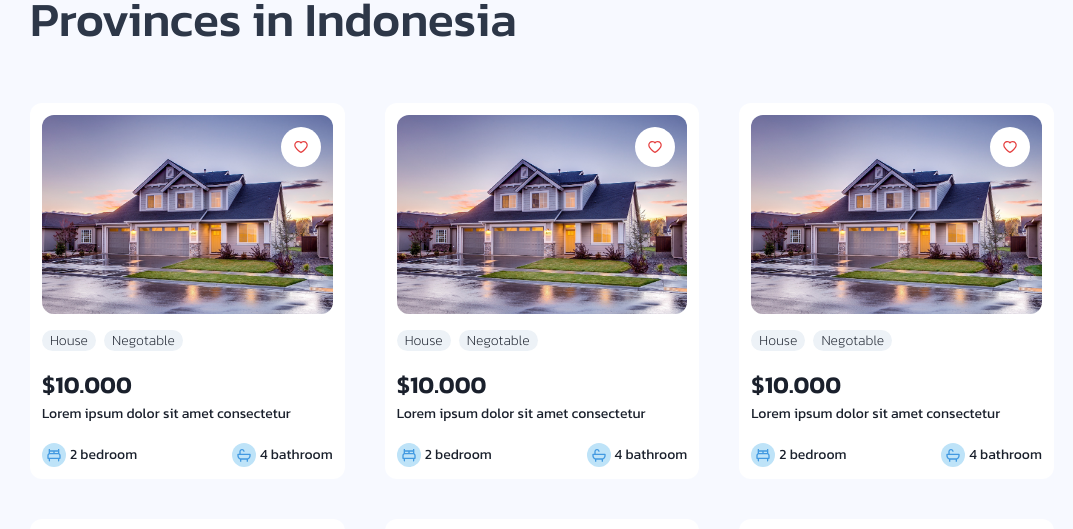
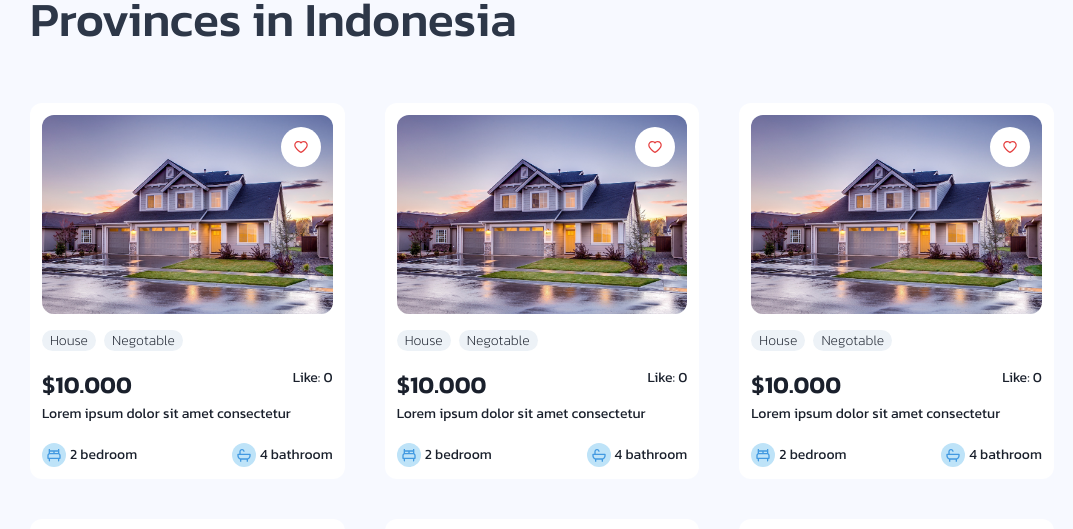
Before and after one commit to ijlalWindhi/ASC-Real-Estate, a React (Vite) app: page / in a window 1280 px wide. Shown: the part 1719-2248 px from the top of the page, without its empty margins (98-1171 px from the left). Built offline with nearby package versions, Linux system fonts and the light colour scheme; no server answers.

Commit message:
like property

```diff
--- a/src/pages/landing page/property/fragments/Card.tsx
+++ b/src/pages/landing page/property/fragments/Card.tsx
@@ -30,31 +30,29 @@ export default function Card({
     const bgTag = useColorModeValue("gray.100", "gray.700");
     const color = useColorModeValue("gray.800", "white");
 
+    const getLike = localStorage.getItem("like");
     const [like, setLike] = React.useState(false);
-    // const [likeValue, setLikeValue] = React.useState(0);
-
-    const handleLike = () => {
+    const [likeCount, setLikeCount] = React.useState(0);
+    const likeHandler = () => {
         setLike(!like);
-        // if (like) {
-        //     setLikeValue(likeValue - 1);
-        // }
-        // if (!like) {
-        //     setLikeValue(likeValue + 1);
-        // }
+        if (like) {
+            setLikeCount(likeCount - 1);
+        } else {
+            setLikeCount(likeCount + 1);
+        }
     };
 
-    // useEffect(() => {
-    //     localStorage.setItem("like", likeValue.toString());
-    //     console.log(localStorage.getItem("like"));
-    //     const localLike = localStorage.getItem("like");
-    //     if (localLike) {
-    //         setLikeValue(parseInt(localLike));
-    //     } else {
-    //         setLikeValue(0);
-    //     }
-    // }, [likeValue, like]);
+    useEffect(() => {
+        if (getLike) {
+            setLikeCount(JSON.parse(getLike));
+        }
+    }, []);
+
+    useEffect(() => {
+        localStorage.setItem("like", JSON.stringify(likeCount));
+    }, [likeCount]);
+
     return (
-        <Link to={`/detail-property/${id}`}>
         <Box
             maxW={"100%"}
             px={3}
@@ -89,9 +87,10 @@ export default function Card({
                     color={"red.500"}
                     rounded={"full"}
                     icon={<Icon as={like ? AiFillHeart : AiOutlineHeart} />}
-                        onClick={handleLike}
+                    onClick={likeHandler}
                 />
             </Box>
+            <Link to={`/detail-property/${id}`}>
                 <Flex my={4}>
                     {button.map((item, index) => {
                         return (
@@ -111,12 +110,17 @@ export default function Card({
                         );
                     })}
                 </Flex>
+                <Flex justifyContent={"space-between"}>
                     <Text
                         fontSize={{ base: "xl", md: "2xl" }}
                         fontWeight={"semibold"}
                     >
                         ${price}
                     </Text>
+                    <Text fontSize={"sm"} fontWeight={"normal"}>
+                        Like: {likeCount}
+                    </Text>
+                </Flex>
                 <Text
                     fontSize={"sm"}
                     fontWeight={"normal"}
@@ -154,7 +158,7 @@ export default function Card({
                         <Text fontSize={"sm"}>{bath} bathroom</Text>
                     </Flex>
                 </Flex>
+            </Link>
         </Box>
-        </Link>
     );
 }
```
Lines whose indentation alone changed are shown as unchanged.
